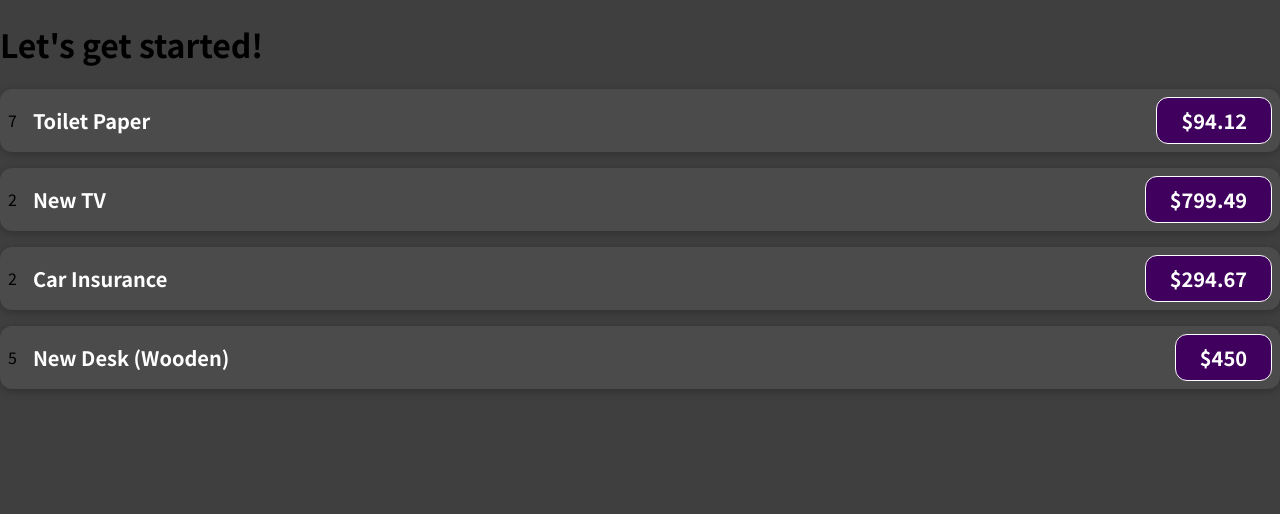
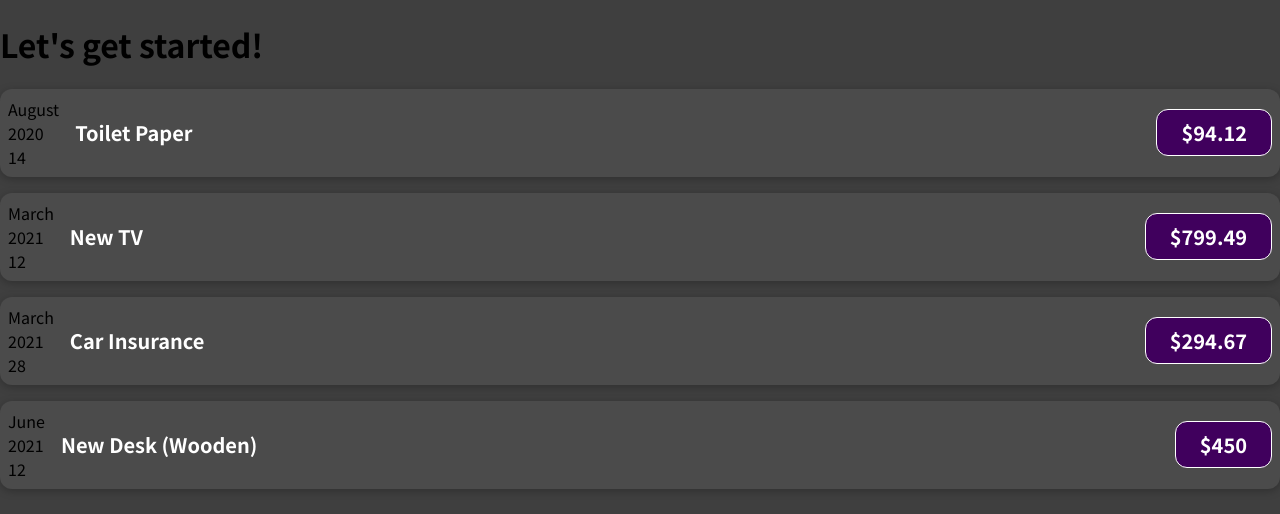
Before and after one commit to MichaelJCerce/expense-tracker, a React (Vite) app: page / in a window 1280 px wide. Shown: the top 514 px of the page. Built offline with nearby package versions, Linux system fonts and the light colour scheme.

Commit message:
Add ExpenseDate to ExpenseItem

```diff
--- a/src/App.jsx
+++ b/src/App.jsx
@@ -12,7 +12,7 @@ function App() {
       id: "e2",
       title: "New TV",
       amount: 799.49,
-      date: new Date(2021, 2, 12)
+      date: new Date(2021, 2, 12),
     },
     {
       id: "e3",
@@ -35,22 +35,22 @@ function App() {
         title={expenses[0].title}
         amount={expenses[0].amount}
         date={expenses[0].date}
-      ></ExpenseItem>
+      />
       <ExpenseItem
         title={expenses[1].title}
         amount={expenses[1].amount}
         date={expenses[1].date}
-      ></ExpenseItem>
+      />
       <ExpenseItem
         title={expenses[2].title}
         amount={expenses[2].amount}
         date={expenses[2].date}
-      ></ExpenseItem>
+      />
       <ExpenseItem
         title={expenses[3].title}
         amount={expenses[3].amount}
         date={expenses[3].date}
-      ></ExpenseItem>
+      />
     </div>
   );
 }
--- a/src/components/ExpenseDate.jsx
+++ b/src/components/ExpenseDate.jsx
@@ -2,6 +2,7 @@ function ExpenseDate({ date }) {
   const month = date.toLocaleString("en-US", { month: "long" });
   const day = date.toLocaleString("en-US", { day: "2-digit" });
   const year = date.getFullYear();
+
   return (
     <div>
       <div>{month}</div>
--- a/src/components/ExpenseItem.jsx
+++ b/src/components/ExpenseItem.jsx
@@ -1,9 +1,10 @@
+import ExpenseDate from "./ExpenseDate";
 import "./ExpenseItem.css";
 
 function ExpenseItem({ title, amount, date }) {
   return (
     <div className="expense-item">
-      <div>{date.getMonth()}</div>
+      <ExpenseDate date={date} />
       <div className="expense-item__description">
         <h2>{title}</h2>
         <div className="expense-item__price">${amount}</div>
```
